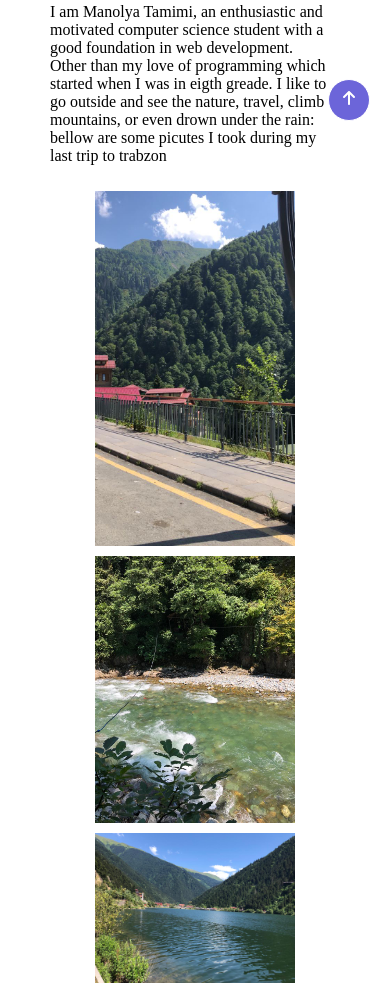
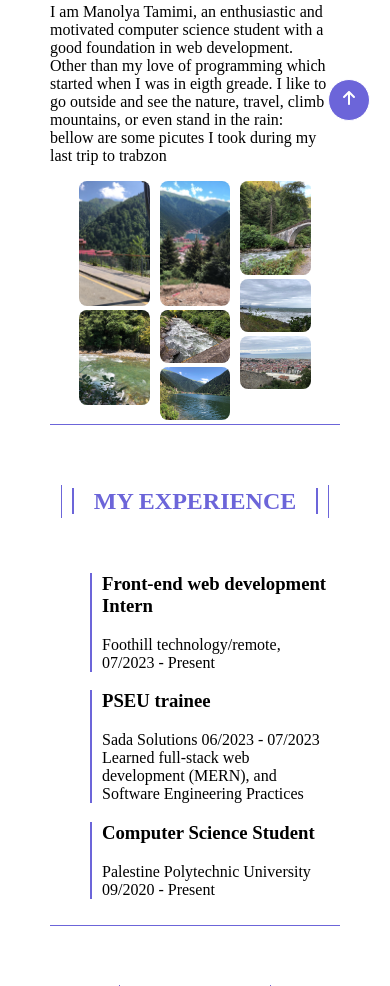
Before and after one commit to ManolyaTam/portfolio, a plain HTML site: page index.html in a window 390 px wide. Shown: the part 703-1689 px from the top of the page. Drawn offline with Linux system fonts and the light colour scheme.

Commit message:
making gallery responsive + using grid

```diff
--- a/index.html
+++ b/index.html
@@ -72,17 +72,23 @@
       <section id="about">
         <h2 class="subheader">About Me</h2>
         <p>I am Manolya Tamimi, an enthusiastic and motivated computer science student with a good foundation in web development.
-      <br/>Other than my love of programming which started when I was in eigth greade. I like to go outside and see the nature, travel, climb mountains, or even drown under the rain:<br/>
+      <br/>Other than my love of programming which started when I was in eigth greade. I like to go outside and see the nature, travel, climb mountains, or even stand in the rain:<br/>
       bellow are some picutes I took during my last trip to trabzon</p>
       <div id="gallery">
-          <img src="img/gallery/1.jpeg"  width="200"/>
-          <img src="img/gallery/2.jpeg"  width="200"/>
-          <img src="img/gallery/3.jpeg"  width="200"/>
-          <img src="img/gallery/4.jpeg"  width="200"/>
-          <img src="img/gallery/5.jpeg"  width="200"/>
-          <img src="img/gallery/6.jpeg" width="200"/>
-          <img src="img/gallery/7.jpeg"  width="200"/>
-          <img src="img/gallery/8.jpeg"  width="200"/>
+          <div class="column">
+            <img class="photo" src="img/gallery/1.jpeg" />
+            <img class="photo" src="img/gallery/2.jpeg" />
+          </div>
+          <div class="column">
+            <img class="photo" src="img/gallery/4.jpeg" />
+            <img class="photo" src="img/gallery/5.jpeg" />
+            <img class="photo" src="img/gallery/3.jpeg" />
+          </div>
+          <div class="column">
+            <img class="photo" src="img/gallery/6.jpeg" />
+            <img class="photo" src="img/gallery/7.jpeg" />
+            <img class="photo" src="img/gallery/8.jpeg" />
+          </div>
       </div>
       </section>
       <section id="experience">
--- a/responsive.css
+++ b/responsive.css
@@ -19,9 +19,13 @@
   #projects-board {
     width: 700px;
   }
+
+  #gallery {
+    width: 80%;
+  }
 }
 
-@media (max-width: 700px) {
+@media (max-width: 800px) {
   #nav {
     display: none;
   }
--- a/style.css
+++ b/style.css
@@ -450,17 +450,14 @@ footer {
 }
 
 #gallery {
-  max-width: 850px;
-  display: flex;
-  flex-wrap: wrap;
-  align-items: flex-start;
+  width: 80%;
+  display: grid;
+  grid-template-columns: repeat(3, 1fr);
   gap: 10px;
-  justify-content: center;
-  padding-top: 10px;
-  padding-bottom: 10px;
-  margin: 0;
 }
 
-#galery img {
-  font-stretch: 10px;
+img.photo {
+  width: 100%;
+  object-fit: contain; /* or "contain" */
+  border-radius: var(--border-raduis);
 }
```
